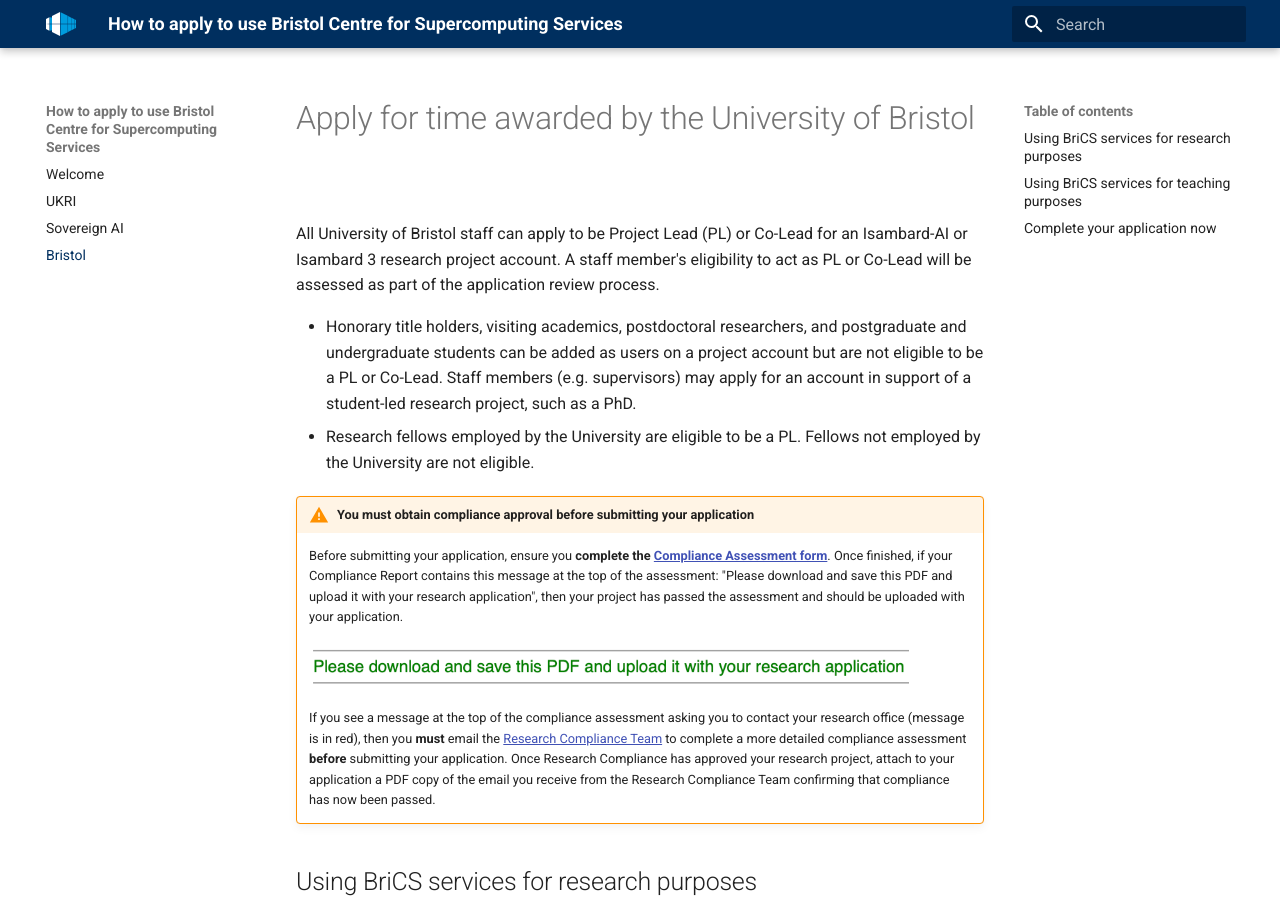
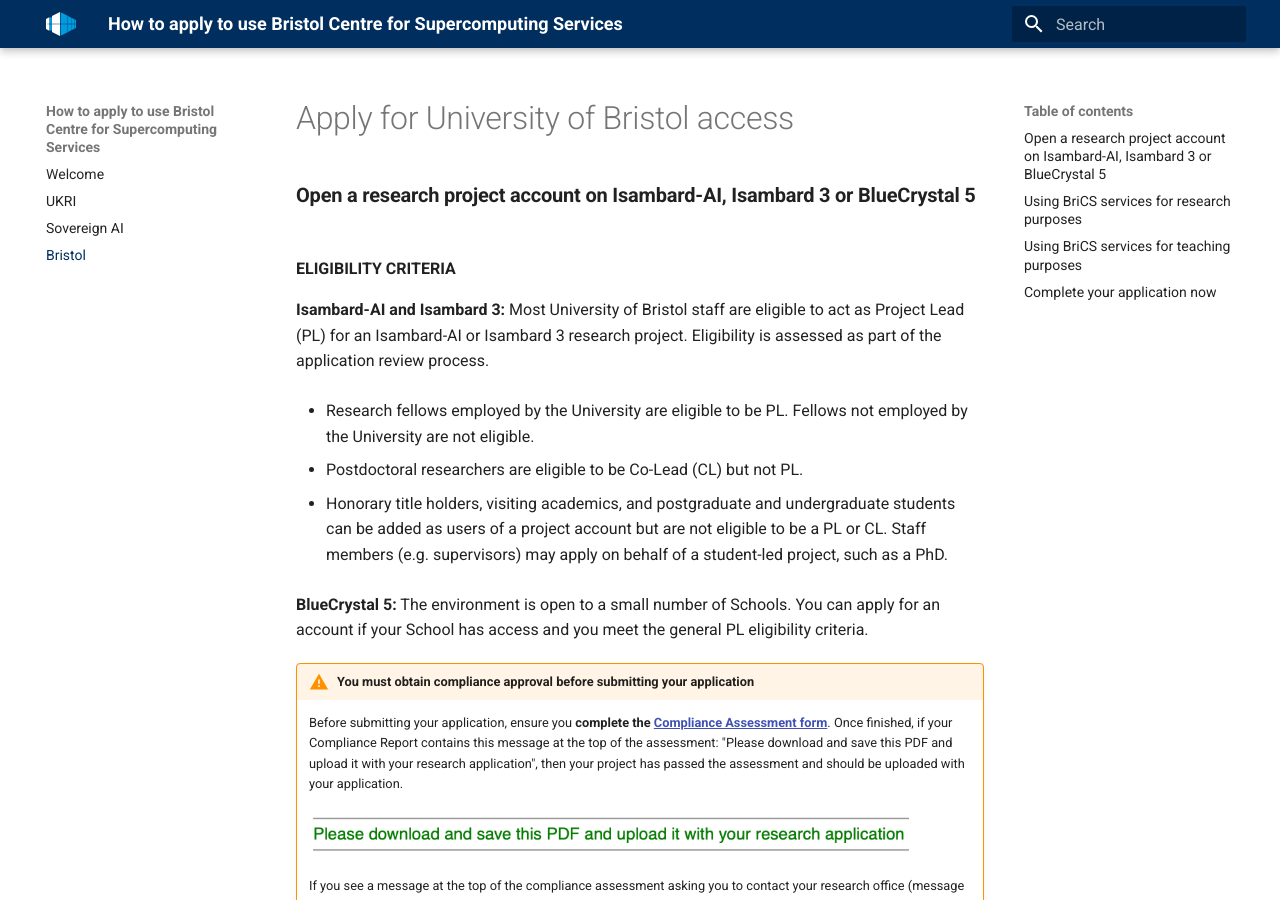
Before and after one commit to isambard-sc/apply.isambard.ac.uk, an MkDocs documentation site: the page built from docs/bristol/index.md, in a window 1280 px wide and 900 px high. Built offline with MkDocs 1.6.1 and Material for MkDocs 9.7.7, drawn with Linux system fonts in a browser that asks for light colours.

Commit message:
Update index.md

```diff
--- a/docs/bristol/index.md
+++ b/docs/bristol/index.md
@@ -1,13 +1,24 @@
-# Apply for time awarded by the University of Bristol
+# Apply for University of Bristol access
 
 <!--
 SPDX-FileCopyrightText: © 2025 University of Bristol
 SPDX-License-Identifier: CC-BY-SA-4.0
 -->
-All University of Bristol staff can apply to be Project Lead (PL) or Co-Lead for an Isambard-AI or Isambard 3 research project account. A staff member's eligibility to act as PL or Co-Lead will be assessed as part of the application review process.
 
-- Honorary title holders, visiting academics, postdoctoral researchers, and postgraduate and undergraduate students can be added as users on a project account but are not eligible to be a PL or Co-Lead. Staff members (e.g. supervisors) may apply for an account in support of a student-led research project, such as a PhD.
-- Research fellows employed by the University are eligible to be a PL. Fellows not employed by the University are not eligible.
+### **Open a research project account on Isambard-AI, Isambard 3 or BlueCrystal 5**
+
+**ELIGIBILITY CRITERIA**
+
+**Isambard-AI and Isambard 3:** Most University of Bristol staff are eligible to act as Project Lead (PL) for an Isambard-AI or Isambard 3 research project. Eligibility is assessed as part of the application review process.
+
+- Research fellows employed by the University are eligible to be PL. Fellows not employed by the University are not eligible.
+
+- Postdoctoral researchers are eligible to be Co-Lead (CL) but not PL.
+
+- Honorary title holders, visiting academics, and postgraduate and undergraduate students can be added as users of a project account but are not eligible to be a PL or CL. Staff members (e.g. supervisors) may apply on behalf of a student-led project, such as a PhD.
+
+
+**BlueCrystal 5:** The environment is open to a small number of Schools. You can apply for an account if your School has access and you meet the general PL eligibility criteria.
 
 !!! warning "You must obtain compliance approval before submitting your application"
     Before submitting your application, ensure you **complete the [Compliance Assessment form][compliance-assessment]**. Once finished, if your Compliance Report contains this message at the top of the assessment: "Please download and save this PDF and upload it with your research application", then your project has passed the assessment and should be uploaded with your application.
```
